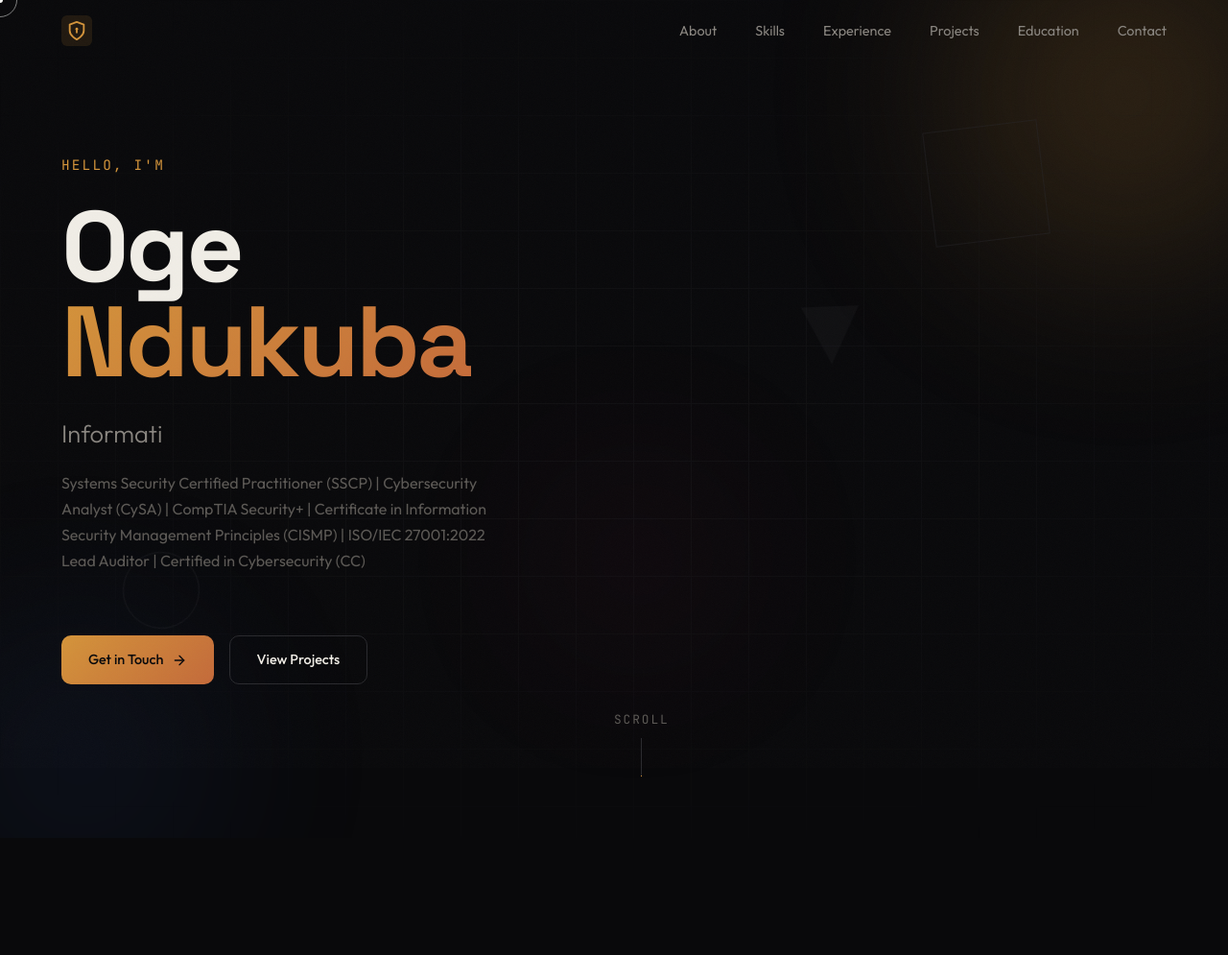
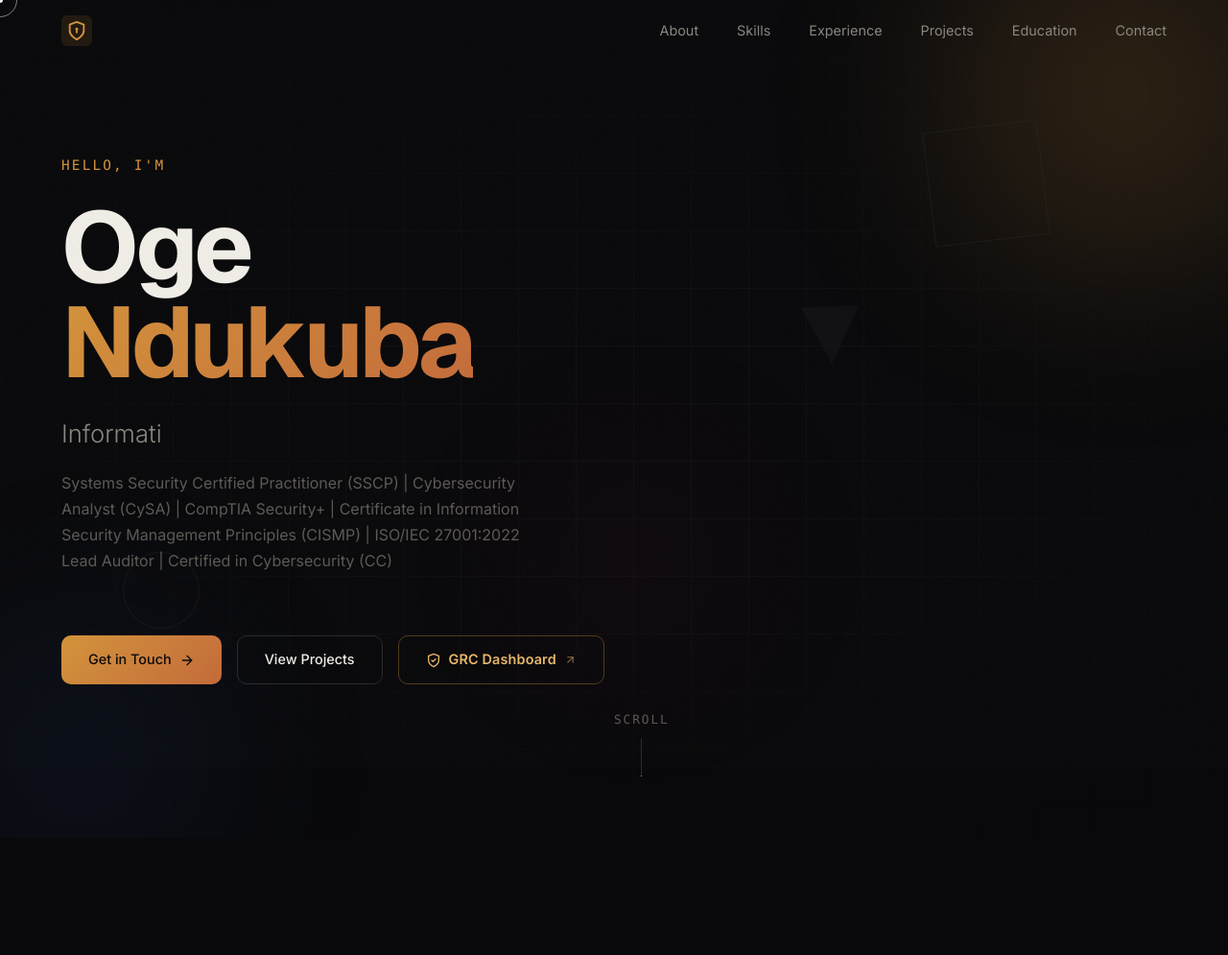
Before and after one commit to sudo-compliance/sudo-compliance.github.io, a plain HTML site: page index.html in a window 1280 px wide. Shown: the top 995 px of the page at 96% size. Drawn offline with nearby package versions, Linux system fonts and the light colour scheme; animation ran at ten frames a second.

Commit message:
feat: add GRC Dashboard hero CTA, Inter/Geist fonts, and project card
- Replace Space Grotesk + Outfit fonts with Geist (headings, bold) and
  Inter (body, light 300 / regular 400 / semibold 600 / bold 700) via
  Google Fonts for a sharper, modern typographic pairing
- Add CSS font-weight variables (--weight-light through --weight-bold)
  and apply across hero name, title, and section headings
- Add GRC Dashboard button to hero CTA — distinct outlined amber style
  with shield-check icon and external-link indicator, links to the live
  deployed dashboard at sudo-compliance.github.io/grc-dashboard
- Add GRC Dashboard as first featured project card in the projects grid
  with direct link to the live dashboard
- Bump script cache-bust version to v7

```diff
--- a/css/style.css
+++ b/css/style.css
@@ -24,9 +24,16 @@
   --border-light: #2a2a2e;
 
   /* ── Typography ─────────────────────────── */
-  --font-heading: "Space Grotesk", sans-serif;
-  --font-body: "Outfit", sans-serif;
-  --font-mono: "JetBrains Mono", monospace;
+  --font-heading: "Geist", "Inter", sans-serif;
+  --font-body: "Inter", sans-serif;
+  --font-mono: ui-monospace, "SFMono-Regular", "Consolas", monospace;
+
+  /* ── Font Weights ───────────────────────── */
+  --weight-light: 300;
+  --weight-regular: 400;
+  --weight-medium: 500;
+  --weight-semibold: 600;
+  --weight-bold: 700;
 
   /* ── Type Scale ─────────────────────────── */
   --text-xs: clamp(0.7rem, 0.65rem + 0.25vw, 0.8rem);
@@ -165,8 +172,9 @@ ul, ol {
 .section-title {
   font-family: var(--font-heading);
   font-size: var(--text-3xl);
-  font-weight: 700;
+  font-weight: var(--weight-bold);
   line-height: 1.1;
+  letter-spacing: -0.025em;
   margin-bottom: var(--space-xl);
   color: var(--text-primary);
 }
@@ -523,9 +531,9 @@ body::before {
 .hero-name {
   font-family: var(--font-heading);
   font-size: var(--text-5xl);
-  font-weight: 700;
+  font-weight: var(--weight-bold);
   line-height: 0.95;
-  letter-spacing: -0.03em;
+  letter-spacing: -0.04em;
   margin-bottom: var(--space-lg);
   opacity: 0;
   animation: heroFadeUp 0.8s var(--ease-out-expo) 0.4s forwards;
@@ -542,7 +550,7 @@ body::before {
   font-family: var(--font-body);
   font-size: var(--text-xl);
   color: var(--text-secondary);
-  font-weight: 300;
+  font-weight: var(--weight-light);
   margin-bottom: var(--space-md);
   opacity: 0;
   animation: heroFadeUp 0.8s var(--ease-out-expo) 0.6s forwards;
@@ -667,6 +675,53 @@ body::before {
 .btn svg {
   width: 16px;
   height: 16px;
+}
+
+/* GRC Dashboard CTA button */
+.btn-dashboard {
+  background: transparent;
+  border: 1px solid rgba(212, 148, 58, 0.35);
+  color: var(--accent-light);
+  position: relative;
+  overflow: hidden;
+  font-weight: var(--weight-semibold);
+  letter-spacing: 0.01em;
+}
+
+.btn-dashboard::before {
+  content: "";
+  position: absolute;
+  inset: 0;
+  background: linear-gradient(135deg,
+    rgba(212, 148, 58, 0.08) 0%,
+    rgba(196, 106, 58, 0.06) 100%);
+  opacity: 0;
+  transition: opacity var(--duration-base) ease;
+}
+
+.btn-dashboard:hover {
+  border-color: var(--accent);
+  color: var(--accent);
+  transform: translateY(-2px);
+  box-shadow: 0 0 0 1px var(--accent-dark),
+              0 8px 24px rgba(212, 148, 58, 0.15);
+}
+
+.btn-dashboard:hover::before {
+  opacity: 1;
+}
+
+.btn-dashboard .btn-dashboard-ext {
+  width: 13px;
+  height: 13px;
+  opacity: 0.6;
+  transition: opacity var(--duration-fast) ease,
+              transform var(--duration-base) var(--ease-out-expo);
+}
+
+.btn-dashboard:hover .btn-dashboard-ext {
+  opacity: 1;
+  transform: translate(2px, -2px);
 }
 
 /* ============================================
--- a/data/content.js
+++ b/data/content.js
@@ -146,6 +146,13 @@ const PROFILE = {
   // ── Projects / Portfolio ───────────────────
   projects: [
     {
+      title: "GRC Dashboard",
+      description: "Local-first GRC compliance tracking dashboard covering ISO 27001, ISO 42001, NIST CSF 2.0, PCI-DSS, DORA, CIS Controls, SOC 2, UK GDPR, and Cyber Essentials. Built with React, Vite, and Tailwind CSS — fully offline, no backend.",
+      tags: ["React", "TypeScript", "ISO 27001", "NIST CSF", "Risk Management"],
+      link: "https://sudo-compliance.github.io/grc-dashboard",
+      featured: true,
+    },
+    {
       title: "Secure Service Delivery Framework",
       description: "A structured implementation and transition framework for secure SaaS client onboarding, controlled service transition and audit-ready evidence aligned to ISO/IEC 27001 and ITIL 4.",
       tags: ["ISO 27001", "ITIL 4", "SaaS Security"],
--- a/index.html
+++ b/index.html
@@ -28,7 +28,7 @@
   <!-- ── Fonts ──────────────────────────────── -->
   <link rel="preconnect" href="https://fonts.googleapis.com">
   <link rel="preconnect" href="https://fonts.gstatic.com" crossorigin>
-  <link href="https://fonts.googleapis.com/css2?family=Space+Grotesk:wght@400;500;600;700&family=Outfit:wght@300;400;500;600&family=JetBrains+Mono:wght@400;500&display=swap" rel="stylesheet">
+  <link href="https://fonts.googleapis.com/css2?family=Geist:wght@300;400;600;700&family=Inter:ital,wght@0,300;0,400;0,500;0,600;0,700;1,400&display=swap" rel="stylesheet">
 
   <!-- ── Styles ─────────────────────────────── -->
   <link rel="stylesheet" href="css/style.css">
@@ -132,6 +132,11 @@
           </a>
           <a href="#projects" class="btn btn-outline">
             View Projects
+          </a>
+          <a href="https://sudo-compliance.github.io/grc-dashboard" target="_blank" rel="noopener noreferrer" class="btn btn-dashboard" aria-label="Open GRC Dashboard">
+            <svg viewBox="0 0 24 24" fill="none" stroke="currentColor" stroke-width="2" stroke-linecap="round" stroke-linejoin="round" aria-hidden="true"><path d="M12 22s8-4 8-10V5l-8-3-8 3v7c0 6 8 10 8 10z"/><path d="M9 12l2 2 4-4"/></svg>
+            GRC Dashboard
+            <svg class="btn-dashboard-ext" viewBox="0 0 24 24" fill="none" stroke="currentColor" stroke-width="2" stroke-linecap="round" stroke-linejoin="round" aria-hidden="true"><line x1="7" y1="17" x2="17" y2="7"/><polyline points="7 7 17 7 17 17"/></svg>
           </a>
         </div>
       </div>
@@ -381,8 +386,8 @@
   </footer>
 
   <!-- ── Scripts ────────────────────────────── -->
-  <script src="data/content.js?v=6"></script>
-  <script src="js/main.js?v=6"></script>
+  <script src="data/content.js?v=7"></script>
+  <script src="js/main.js?v=7"></script>
   <script>
     document.getElementById("footer-year").textContent = new Date().getFullYear();
   </script>
```
